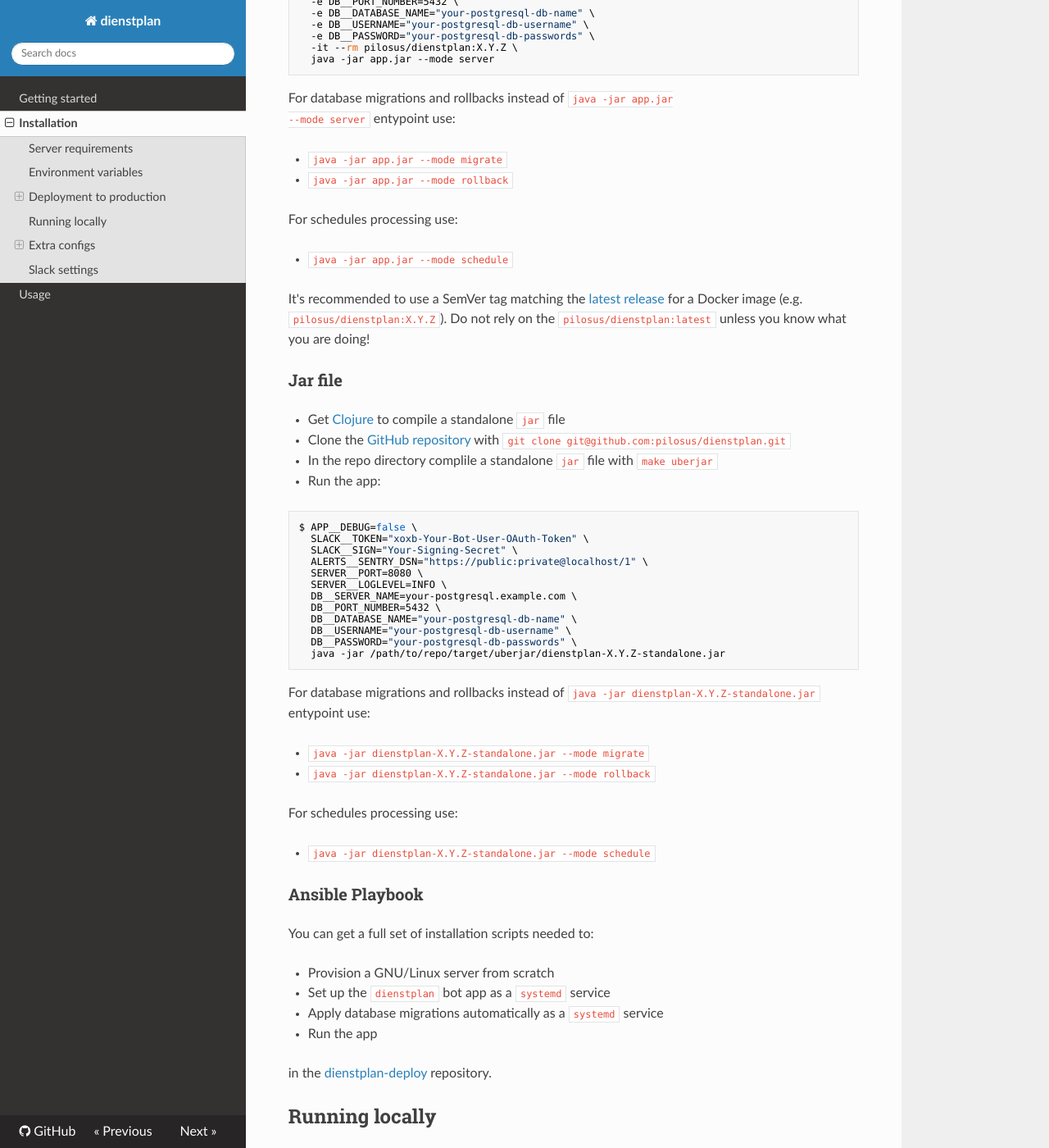
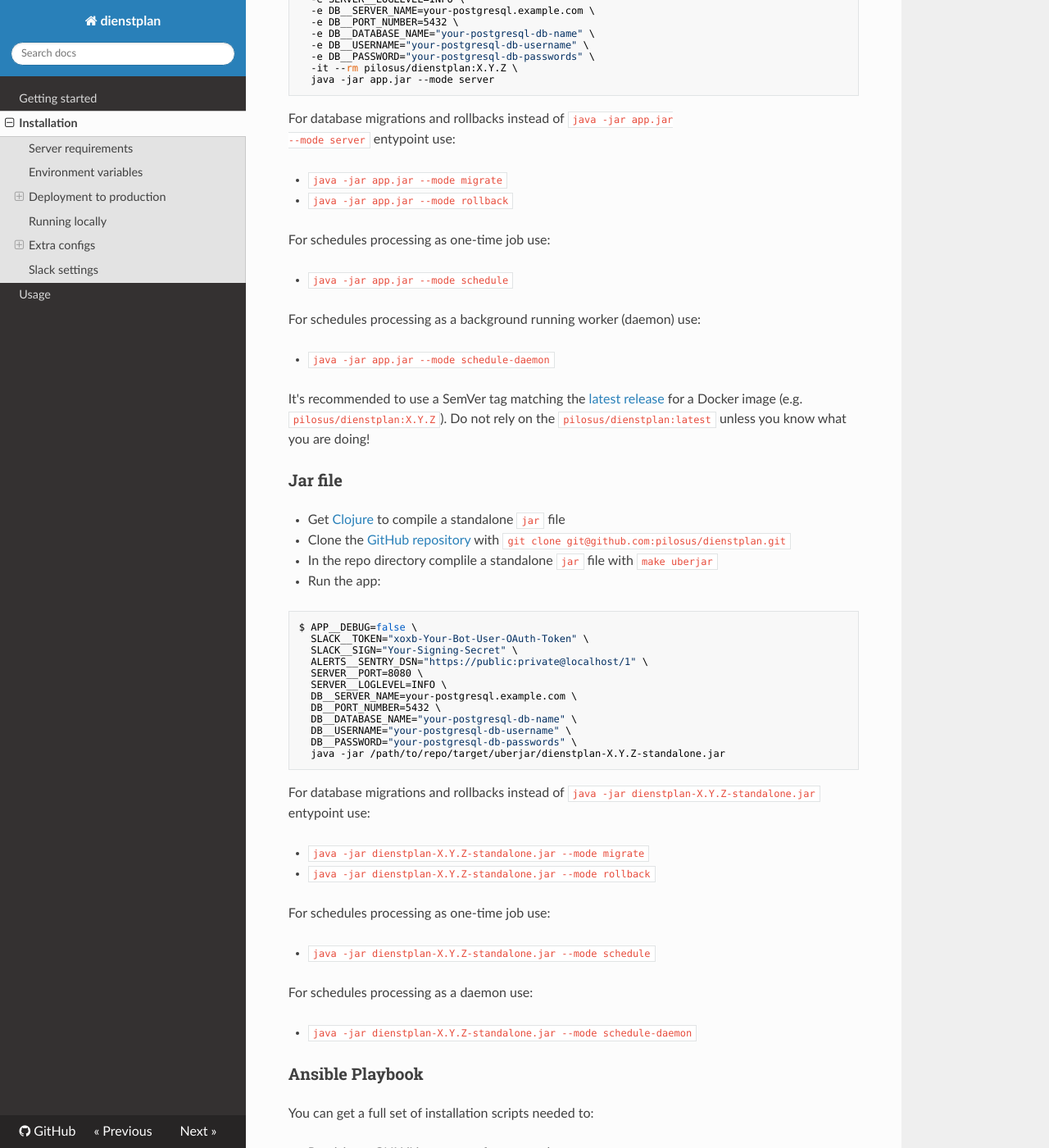
Before and after one commit to pilosus/dienstplan, an MkDocs documentation site: the page built from docs/install.md, in a window 1280 px wide and 1400 px high, scrolled down 1571 px. Shown: the whole window at 82% size. Built offline with MkDocs 1.6.1, drawn with Linux system fonts in a browser that asks for light colours; nearby versions of some CDN libraries; some of the changed text lies outside the part shown.

Commit message:
Daemonize scheduling (#106)

````diff
--- a/docs/install.md
+++ b/docs/install.md
@@ -21,6 +21,7 @@ The app relies on the following environment variables (envs) to operate:
 - `SERVER__LOGLEVEL` [default `INFO`] - App log level (`dienstplan` logger only)
 - `SERVER__ROOTLEVEL` [default `INFO`] - Root log level (all loggers, including DB, Jetty server, etc.)
 - `SERVER__ACCESS_LOG` [default `true`] - Enable access logging? Access logs have `INFO` level.
+- `DAEMON__DELAY` [default `60`] - Delay in seconds for checks in the schedule daemon
 - `DB__SERVER_NAME` [default `localhost`] - PostgreSQL server host name
 - `DB__PORT_NUMBER` [default `5432`] - PostgreSQL server port number
 - `DB__DATABASE_NAME` [default `dienstplan`] - PostgreSQL server database name
@@ -71,9 +72,13 @@ For database migrations and rollbacks instead of `java -jar app.jar
 - `java -jar app.jar --mode migrate`
 - `java -jar app.jar --mode rollback`
 
-For schedules processing use:
+For schedules processing as one-time job use:
 
 - `java -jar app.jar --mode schedule`
+
+For schedules processing as a background running worker (daemon) use:
+
+- `java -jar app.jar --mode schedule-daemon`
 
 It's recommended to use a SemVer tag matching the [latest
 release](https://github.com/pilosus/dienstplan/releases) for a Docker
@@ -107,9 +112,13 @@ For database migrations and rollbacks instead of `java -jar dienstplan-X.Y.Z-sta
 - `java -jar dienstplan-X.Y.Z-standalone.jar --mode migrate`
 - `java -jar dienstplan-X.Y.Z-standalone.jar --mode rollback`
 
-For schedules processing use:
+For schedules processing as one-time job use:
 
 - `java -jar dienstplan-X.Y.Z-standalone.jar --mode schedule`
+
+For schedules processing as a daemon use:
+
+- `java -jar dienstplan-X.Y.Z-standalone.jar --mode schedule-daemon`
 
 ### Ansible Playbook
 
@@ -141,7 +150,7 @@ Another way to run the app is with Clojure CLI:
 clojure M:run
 ```
 
-Schedules processing can be done:
+Schedules processing as a one-time job can be done:
 
 ```bash
 make schedule
@@ -151,6 +160,18 @@ or
 
 ```bash
 clojure -X:schedule
+```
+
+Scheduling processing as a daemon (background worker) can be done:
+
+```bash
+make daemon
+```
+
+or
+
+```bash
+clojure -X:schedule-daemon
 ```
 
 Don't forget to use envs to configure the app properly.
--- a/resources/dienstplan/config.yaml
+++ b/resources/dienstplan/config.yaml
@@ -10,6 +10,9 @@ server:
   rootlevel: !envvar [SERVER__ROOTLEVEL, "INFO"]
   access-log: !envvar [SERVER__ACCESS_LOG, true]
   block-thread: !envvar [SERVER__BLOCK_THREAD, true]
+
+daemon:
+  delay: !envvar [DAEMON__DELAY, 60]
 
 slack:
   token: !envvar [SLACK__TOKEN, "Token"]
````
Also changed, not shown: CHANGELOG.md (+4 -1 lines), 5 other files.
